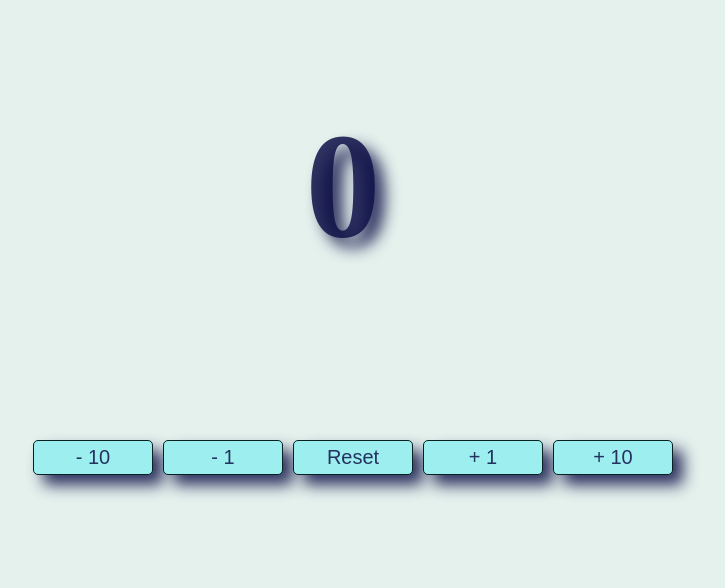
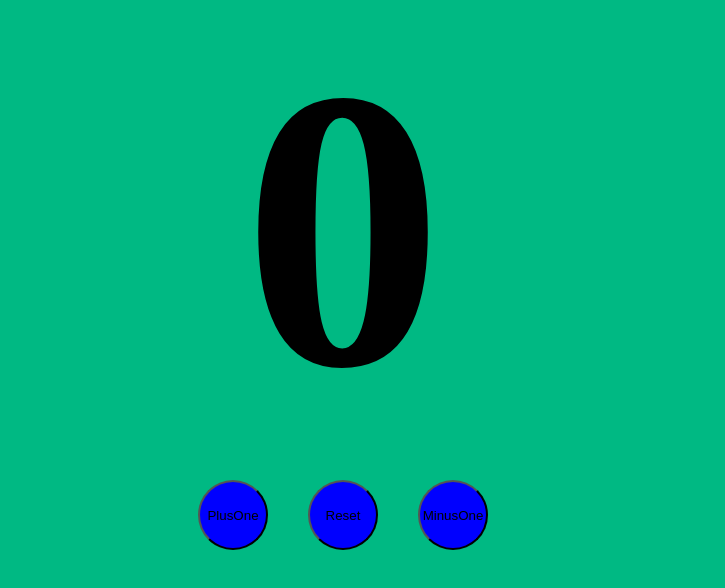
Before and after one commit to BrownEdgar/REACT_TEAM_2023, a React (Create React App) app: page / in a window 1280 px wide. Shown: the top 588 px of the page, without its empty margins (297-1022 px from the left). Built offline with nearby package versions, Linux system fonts and the light colour scheme.

Commit message:
add my homework

```diff
--- /dev/null
+++ b/src/components/Tigran/App.css
@@ -0,0 +1,30 @@
+* {
+    box-sizing: border-box;
+    margin: 0;
+    padding: 0;
+}
+.App {
+    width: 100%;
+    height: 100vh;
+    background: rgb(0,0,0);
+    background: radial-gradient(circle, rgba(0,0,0,0.9727241238292192) 0%, rgba(0,185,131,1) 0%);
+}
+.value {
+    font-size: 400px;
+    display: flex;
+    justify-content: center;
+    align-items: center;
+}
+.changeButtonsValues {
+    display: flex;
+    justify-content: center;
+    align-items: center;
+}
+.btn {
+    width: 70px;
+    height: 70px;
+    border-radius: 50%;
+    cursor: pointer;
+    background-color: blue;
+    margin: 20px;
+}
--- /dev/null
+++ b/src/components/Tigran/App.js
@@ -0,0 +1,24 @@
+import React, { useState } from "react";
+function App() {
+    const [value, setvalue] = useState(0)
+    const plusOne = () => {
+        setvalue(value + 1)
+    }
+    const reset = () => {
+        setvalue(0)
+    }
+    const minusOne = () => {
+        setvalue(value - 1)
+    }
+    return (
+        <div key={Date.now()} className="App">
+            <h1 className="value">{value}</h1>
+            <div className="changeButtonsValues">
+                <button className="btn" onClick={plusOne}>PlusOne</button>
+                <button className="btn" onClick={reset}>Reset</button>
+                <button className="btn" onClick={minusOne}>MinusOne</button>
+            </div>
+        </div>
+    )
+}
+export default App
--- a/src/index.js
+++ b/src/index.js
@@ -1,7 +1,7 @@
 import React from 'react';
 import ReactDOM from 'react-dom/client';
-import App from './components/Arsen/App';
-import './components/Arsen/App.css'
+import App from './components/Tigran/App.js';
+import './components/Tigran/App.css'
 
 const root = ReactDOM.createRoot(document.getElementById('root'));
 root.render(
```
